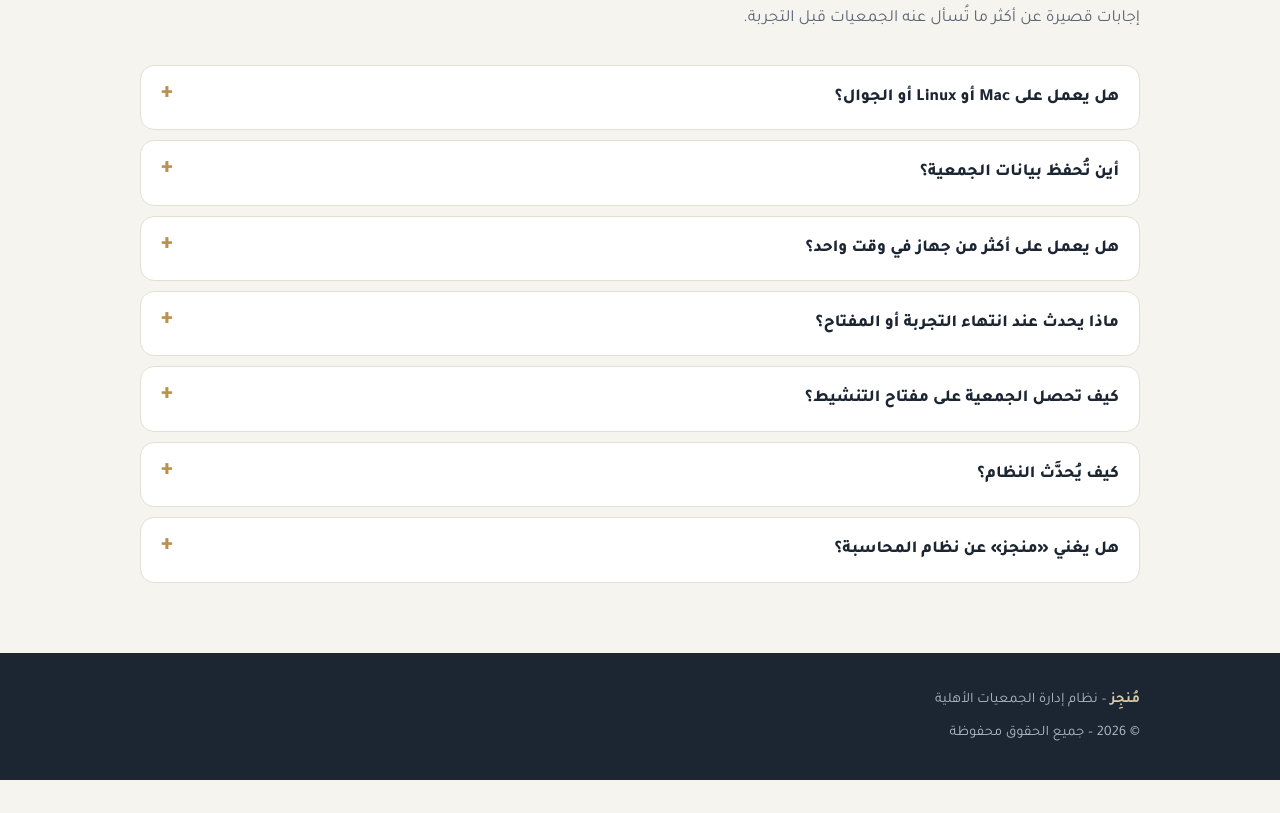
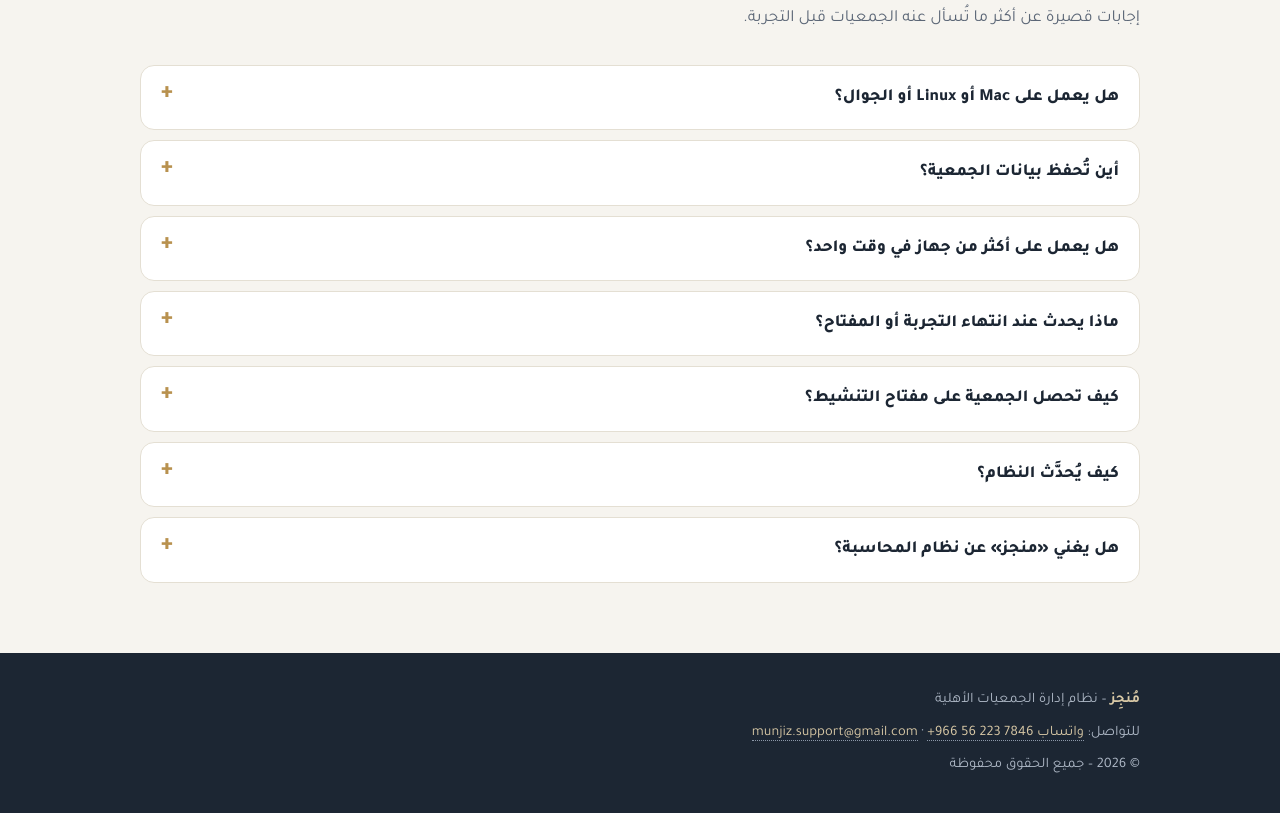
Before and after one commit to munjiz-assoc/munjiz-updates, a plain HTML site: page index.html in a window 1280 px wide. Shown: the part 4354-5167 px from the top of the page. Before the commit the page ends 5134 px from the top, so only its background shows below. Drawn offline with Linux system fonts and the light colour scheme.

Commit message:
إضافة بيانات التواصل في الفوتر

```diff
--- a/index.html
+++ b/index.html
@@ -137,6 +137,9 @@ summary:focus-visible{outline:3px solid var(--gold2);outline-offset:2px;border-r
 footer{background:var(--navy);color:#aeb8c6;padding:34px 0;font-size:14.5px}
 footer .wrap{display:flex;flex-direction:column;gap:6px}
 footer b{color:#d9c9a6}
+footer .ft-contact a{color:#d9c9a6;text-decoration:none;border-bottom:1px dotted #8c97a8}
+footer .ft-contact a:hover,footer .ft-contact a:focus-visible{color:#fff;border-bottom-color:#fff}
+footer .ltr{direction:ltr;unicode-bidi:isolate;display:inline-block}
 
 @media (max-width:860px){
   .hero .wrap,.dl{grid-template-columns:1fr}
@@ -321,6 +324,7 @@ footer b{color:#d9c9a6}
 <footer>
   <div class="wrap">
     <div><b>مُنجِز</b> – نظام إدارة الجمعيات الأهلية</div>
+    <div class="ft-contact">للتواصل: <a href="https://wa.me/966562237846" target="_blank" rel="noopener noreferrer">واتساب <span class="ltr">+966 56 223 7846</span></a> · <a href="mailto:munjiz.support@gmail.com"><span class="ltr">munjiz.support@gmail.com</span></a></div>
     <div>© 2026 – جميع الحقوق محفوظة</div>
   </div>
 </footer>
```
